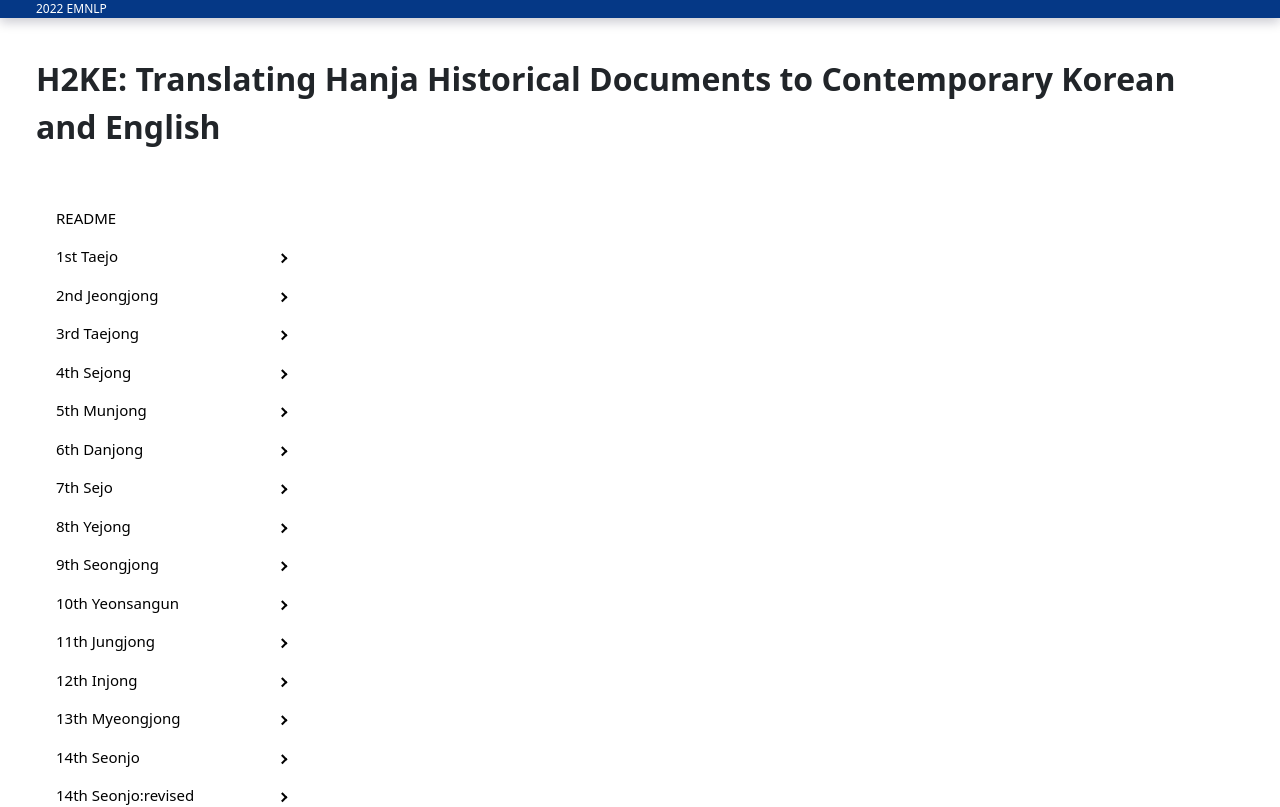
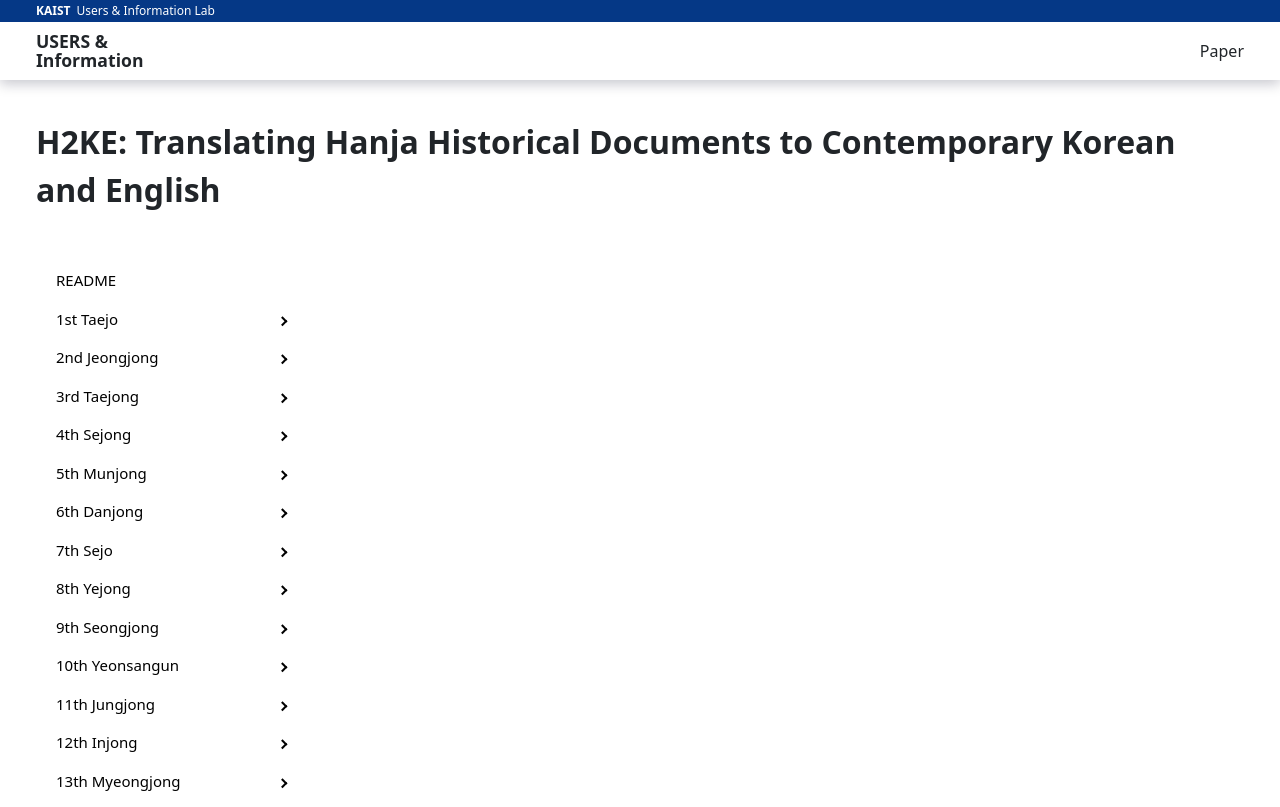
Before and after one commit to juheeuu/h2ke-demo, a React (Create React App) app: page / in a window 1280 px wide. Shown: the top 807 px of the page. Built offline with nearby package versions, Linux system fonts and the light colour scheme.

Commit message:
modify style

```diff
--- a/src/App.js
+++ b/src/App.js
@@ -49,21 +49,21 @@ function App() {
     return (
         <div>
             <header style={{ boxShadow: '0 4px 12px #080a2939' }}>
-                <div style={styles.topNavbar}>2022 EMNLP</div>
-                {/* <div style={styles.topNavbarContents}>
+                <div style={styles.topNavbar}><span style={{fontWeight: 700, paddingRight: '6px'}}>KAIST</span> Users & Information Lab</div>
+                <div style={styles.topNavbarContents}>
         <a
           href="./"
           style={styles.topNavbarlogoText}
         >
           <div>
-            2022 <br />  EMNLP
+            USERS & <br /> Information
           </div>
         </a>
 
             <div style={styles.topNavbarElemText}>
-              Code
+              <a href="https://arxiv.org/abs/2205.10019?context=cs.LG" style={{textDecoration: 'none', color: 'inherit'}}>Paper</a>
             </div>
-      </div>  */}
+      </div>
             </header>
             <body style={styles.body}>
                 <div style={styles.title}>
@@ -155,7 +155,7 @@ const styles = {
     topNavbar: {
         backgroundColor: '#053886',
         width: '100%',
-        padding: '0px 36px',
+        padding: '2px 36px',
         display: 'flex',
         color: '#ffffff',
         fontWeight: 300,
```
